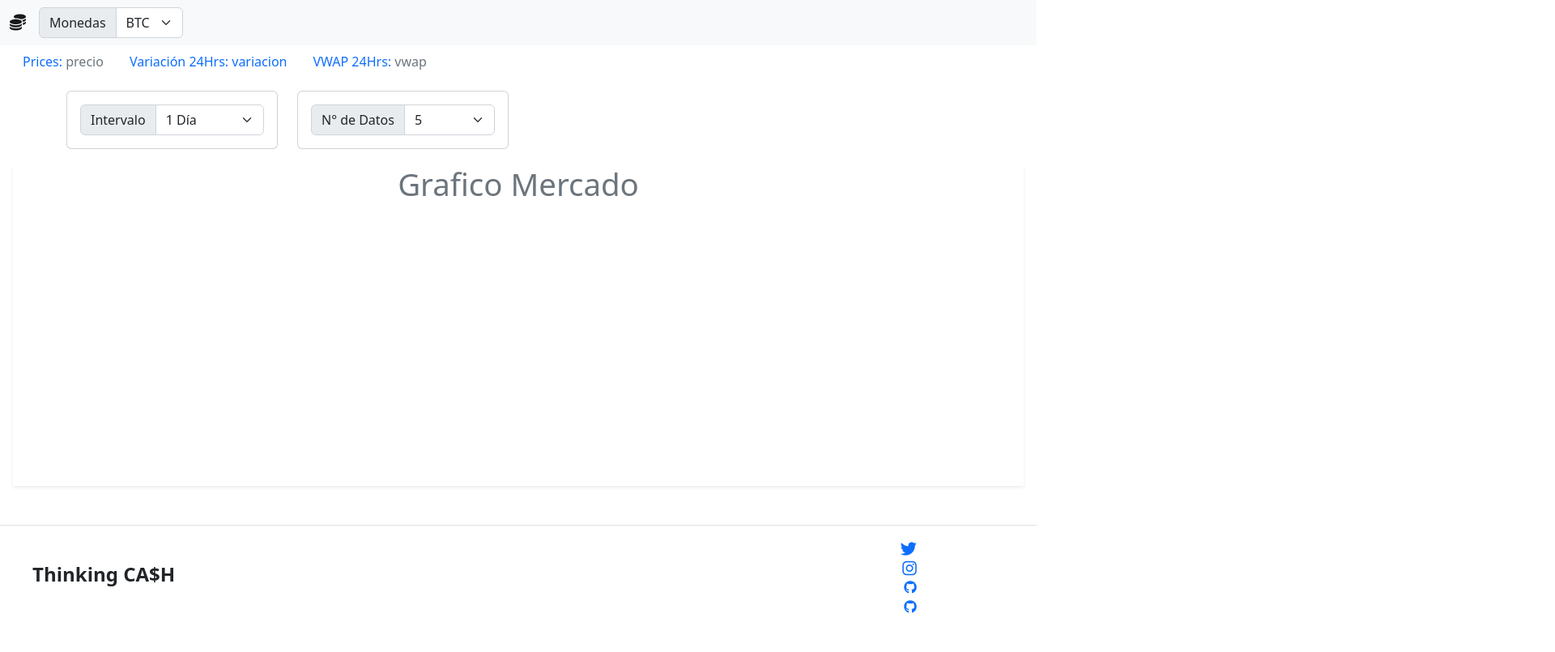
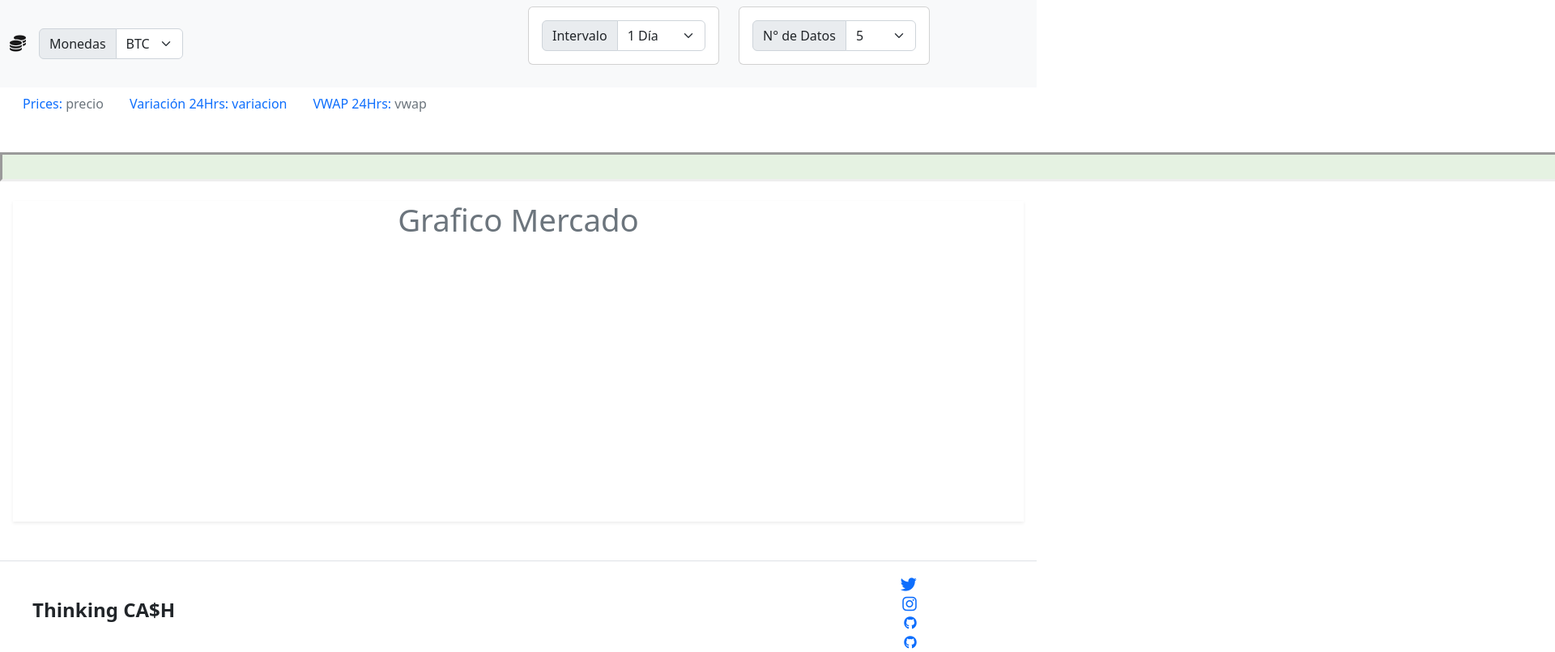
Before and after one commit to garaos/proyecto3, a website with bundled scripts: page index.html in a window 1280 px wide. Shown: the top 805 px of the page at 81% size, 1920 px wide, since content can reach past the window. Built offline with nearby package versions, Linux system fonts and the light colour scheme; no server answers; files whose address does not match are found by name.

Commit message:
Actualizando Banner

```diff
--- /dev/null
+++ b/asset/css/banner.css
@@ -0,0 +1,19 @@
+#marq {
+    margin: 1em auto;
+    width: 102em; height: 1.5em;
+    border: inset;
+    overflow: hidden;
+    white-space: nowrap;
+    background-color: #E5F2E2;
+    font: bold 150%/1.5 serif;
+    }
+    #orig {
+    display: inline-block;
+    transform: translatex(0);
+    animation: marquesina 10s infinite normal linear 1s;
+    }
+
+    @keyframes marquesina {
+      0% {transform: translatex(0); }
+      100% {transform: translatex(-50%); }
+    }
--- /dev/null
+++ b/asset/js/banner.js
@@ -0,0 +1,20 @@
+const banner = document.querySelector("#orig");
+
+fetch("https://api.coincap.io/v2/assets/")
+  .then((res) => res.json())
+  .then((datos) => {
+    datos.data
+      .sort((a, b) => b.priceUsd - a.priceUsd)
+      .slice(0, 20)
+      .forEach((moneda) => {
+        //	datos.data.forEach( moneda => {
+
+        //console.log(moneda)// esto esta OK muestra todo
+
+        const { id, name, symbol, priceUsd } = moneda;
+
+        orig.innerHTML += `
+		<span>..::${symbol} - ${Number(priceUsd).toFixed(2)}::..</span>
+		`;
+      });
+  });
--- a/index.html
+++ b/index.html
@@ -11,6 +11,7 @@
     <link href="https://cdn.jsdelivr.net/npm/bootstrap@5.2.2/dist/css/bootstrap.min.css" rel="stylesheet"
         integrity="sha384-Zenh87qX5JnK2Jl0vWa8Ck2rdkQ2Bzep5IDxbcnCeuOxjzrPF/et3URy9Bv1WTRi" crossorigin="anonymous">
     <link rel="stylesheet" href="./asset/css/style.css">
+    <link rel="stylesheet" href="./asset/css/banner.css">
 
 </head>
 
@@ -38,6 +39,55 @@
                 </ul>
             </div>
         </div>
+
+
+
+        <div class=" container text-right">
+            <div class="row">
+                <div class="col-12 col-md-6 col-lg-5 d-flex justify-content-center pb-1 mb-3">
+                    <div class="card" style="width: 18rem;">
+                        <div class="card-body">
+                            <div class="input-group">
+                                <label for="" class="input-group-text">Intervalo</label>
+                                <select class="form-select" name="" id="tablaInter">
+                                    <option value="d1">1 Día</option>
+                                    <option value="h12">12 Hrs</option>
+                                    <option value="h6">6 Hrs</option>
+                                    <option value="h2">2 Hrs</option>
+                                    <option value="h1">1 Hr</option>
+                                    <option value="m30">30 Min</option>
+                                    <option value="m15">15 Min</option>
+                                    <option value="m5">5 Min</option>
+                                    <option value="m1">1 Min</option>
+                                </select>
+                            </div>
+                        </div>
+                    </div>
+                </div>
+                <div class="col-12 col-md-6 col-lg-5 d-flex justify-content-center pb-1 mb-3">
+                    <div class="card" style="width: 18rem;">
+                        <div class="card-body">
+                            <div class="input-group">
+                                <label for="" class="input-group-text">N° de Datos</label>
+                                <select class="form-select" name="" id="tablaInter2">
+                                    <option value="5">5</option>
+                                    <option value="10">10</option>
+                                    <option value="30">30</option>
+                                    <option value="60">60</option>
+                                    <option value="90">90</option>
+                                    <option value="180">180</option>
+                                    <option value="356">356</option>
+                                </select>
+                            </div>
+                        </div>
+                    </div>
+                </div>
+            </div>
+        </div>
+    </div>
+
+
+
     </nav>
     <!-- fin navbar -->
     <div>
@@ -58,9 +108,10 @@
                 </ul>
             </div>
         </div>
+        <div id="marq"><span id="orig"> </span></div>
         <!-- Fin Barra Informacion -->
         <!-- Filtros -->
-        <div class=" container text-center">
+        <!-- <div class=" container text-center">
             <div class="row">
                 <div class="col-12 col-md-6 col-lg-3 d-flex justify-content-center pb-1 mb-3">
                     <div class="card" style="width: 18rem;">
@@ -102,7 +153,7 @@
                 </div>
             </div>
         </div>
-    </div>
+    </div> -->
     <hr class="w-100 clearfix d-md-none" />
     <!-- Fin Filtros -->
 
@@ -147,6 +198,7 @@
     <script src="node_modules/axios/dist/axios.min.js"></script>
     <script src="node_modules/chart.js/dist/chart.min.js"></script>
     <script type="module" src="./asset/js/main.js"></script>
+    <script type="module" src="./asset/js/banner.js"></script>
 </body>
 
 </html>
```
